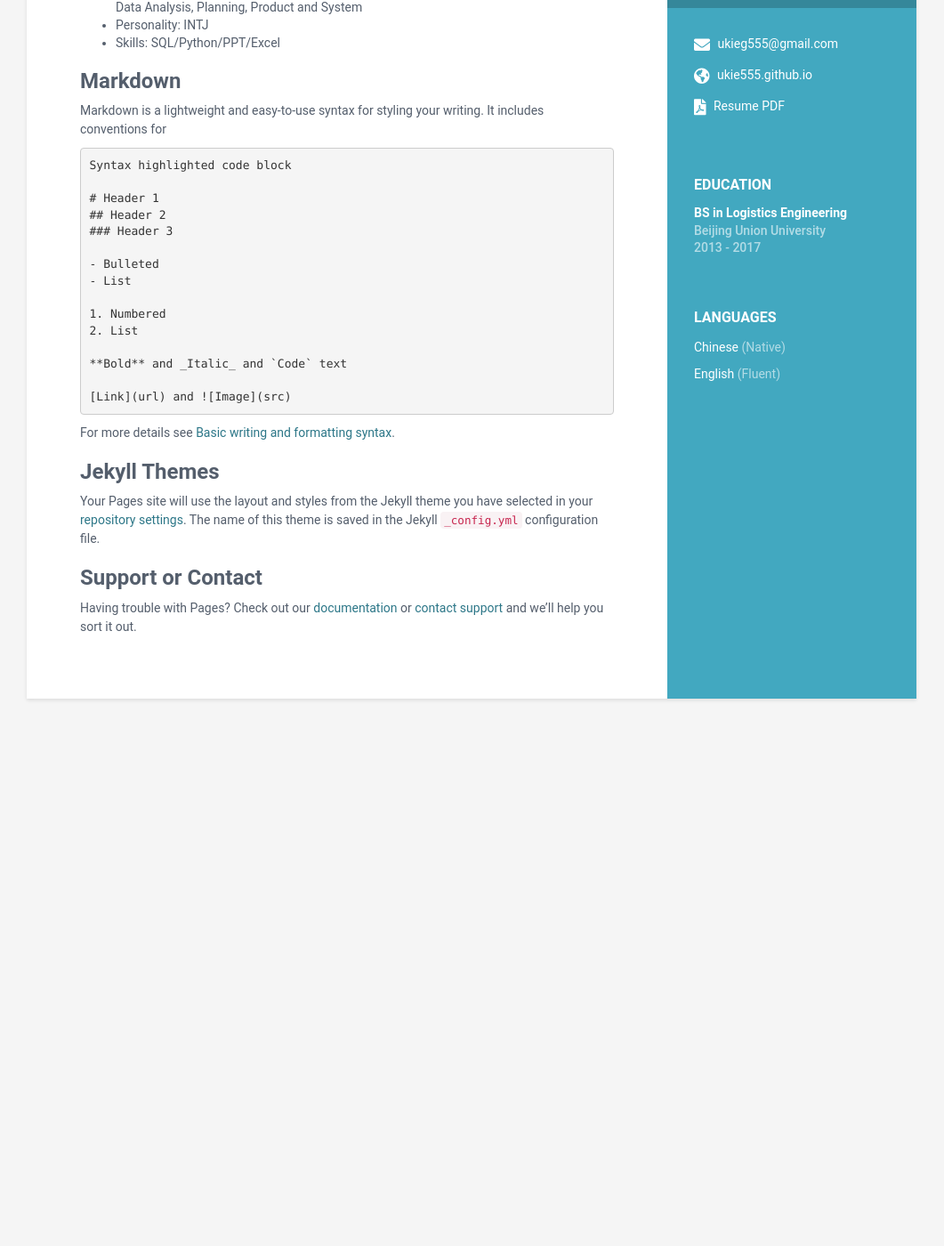
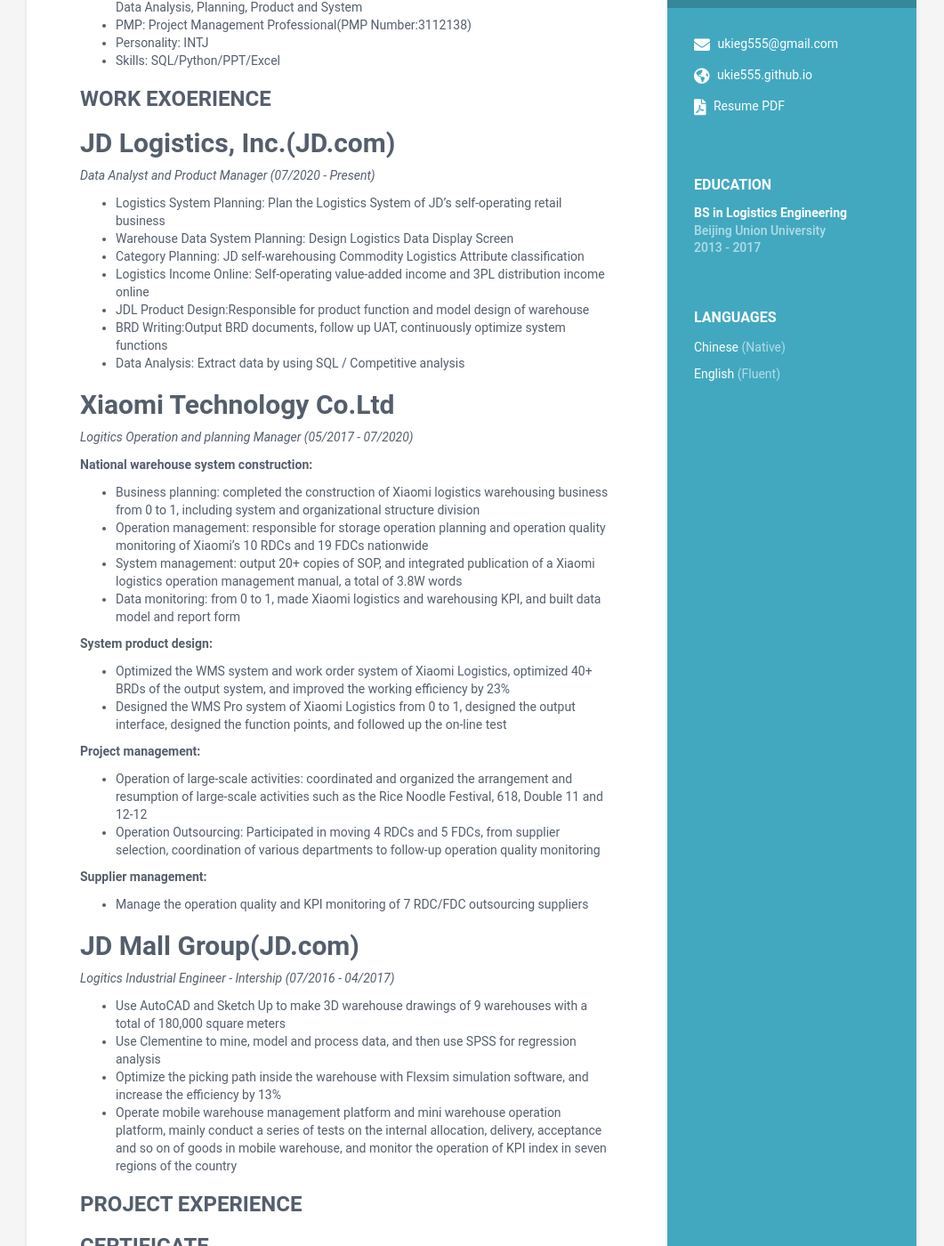
Before and after one commit to Ukie555/ukie555.github.io, a Jekyll site: the page built from index.md, in a window 1280 px wide and 1400 px high, scrolled down 287 px. Shown: the whole window at 89% size, without its empty margins (110-1171 px from the left). Built offline with Jekyll 4.4.1, drawn with Linux system fonts in a browser that asks for light colours; our own code applies the rules of GitHub Pages for plain Markdown files; before the commit the page ends 1132 px from its top, so only the background shows below that; some of the changed text lies outside the part shown.

Commit message:
Update CV

```diff
--- a/index.md
+++ b/index.md
@@ -6,8 +6,80 @@ You can use the [editor on GitHub](https://github.com/Ukie555/ukie555.github.io/
 - Build Xiaomi Logistics warehousing operation system From 0 to 1 @Xiaomi Logistics
 - Product Design/Data Analysis/Supply Chain Management
 - Work Background: 4-year working experience in a Fortune 500 private enterprise, good at Data Analysis, Planning, Product and System
+- PMP: Project Management Professional(PMP Number:3112138)
 - Personality: INTJ
 - Skills: SQL/Python/PPT/Excel
+
+### WORK EXOERIENCE
+
+## JD Logistics, Inc.(JD.com)
+_Data Analyst and Product Manager (07/2020 - Present)_
+
+- Logistics System Planning: Plan the Logistics System of JD's self-operating retail business
+- Warehouse Data System Planning: Design Logistics Data Display Screen
+- Category Planning: JD self-warehousing Commodity Logistics Attribute classification
+- Logistics Income Online: Self-operating value-added income and 3PL distribution income online
+- JDL Product Design:Responsible for product function and model design of warehouse
+- BRD Writing:Output BRD documents, follow up UAT, continuously optimize system functions
+- Data Analysis: Extract data by using SQL / Competitive analysis
+
+## Xiaomi Technology Co.Ltd
+_Logitics Operation and planning Manager (05/2017 - 07/2020)_
+
+**National warehouse system construction:**
+- Business planning: completed the construction of Xiaomi logistics warehousing business from 0 to 1, including system and organizational structure division
+- Operation management: responsible for storage operation planning and operation quality monitoring of Xiaomi's 10 RDCs and 19 FDCs nationwide
+- System management: output 20+ copies of SOP, and integrated publication of a Xiaomi logistics operation management manual, a total of 3.8W words
+- Data monitoring: from 0 to 1, made Xiaomi logistics and warehousing KPI, and built data model and report form
+
+**System product design:**
+- Optimized the WMS system and work order system of Xiaomi Logistics, optimized 40+ BRDs of the output system, and improved the working efficiency by 23%
+- Designed the WMS Pro system of Xiaomi Logistics from 0 to 1, designed the output interface, designed the function points, and followed up the on-line test
+
+**Project management:**
+- Operation of large-scale activities: coordinated and organized the arrangement and resumption of large-scale activities such as the Rice Noodle Festival, 618, Double 11 and 12-12
+- Operation Outsourcing: Participated in moving 4 RDCs and 5 FDCs, from supplier selection, coordination of various departments to follow-up operation quality monitoring
+
+**Supplier management:**
+- Manage the operation quality and KPI monitoring of 7 RDC/FDC outsourcing suppliers
+
+## JD Mall Group(JD.com)
+_Logitics Industrial Engineer - Intership (07/2016 - 04/2017)_
+
+- Use AutoCAD and Sketch Up to make 3D warehouse drawings of 9 warehouses with a total of 180,000 square meters
+- Use Clementine to mine, model and process data, and then use SPSS for regression analysis
+- Optimize the picking path inside the warehouse with Flexsim simulation software, and increase the efficiency by 13%
+- Operate mobile warehouse management platform and mini warehouse operation platform, mainly conduct a series of tests on the internal allocation, delivery, acceptance and so on of goods in mobile warehouse, and monitor the operation of KPI index in seven regions of the country
+
+
+### PROJECT EXPERIENCE
+
+
+
+
+### CERTIFICATE
+
+- 03/2016  CLFP - Logistics Division Level Certification - Intermediate Logistics Division(1620100002)
+- 03/2016  Omron industrial automation skills certificate(PXIAB160501001)
+- 02/2017  Zutaiwang application engineer certification
+- 10/2020  IBM Data Science Professional Certificate - Coursera(TDBND5A6J7TM)
+- 02/2021  IBM Data Analysis and Visualization Foundations - Coursera(J9V63CJ75XE6)
+- 04/2021  Microsoft Certified: Azure AI Fundamentals(H767-5629)
+- 06/2021  Microsoft Certified: Platform Fundamentals(H847-4614)
+- 06/2021  PMP: Project Management Professional(PMP Number:3112138)
+
+### PERSONAL SKILLS
+
+- Data Analysis: SQL, SPSS
+- Design Software: Auto CAD, Sketch Up, Axure, X-Mind
+- Simulation Software: FlexSim, AnyLogic
+- Office Software: Proficient in PPT (animation, Boolean operation, etc.) / Excel / Word
+- Others: Product Design, Data Analysis, Business Analysis, Process Optimization, System Optimization
+
+
+
+
+
 
 ### Markdown
 
```
